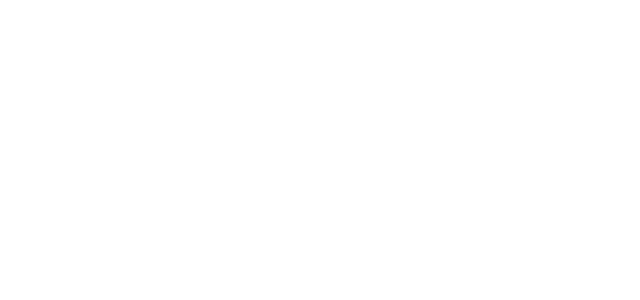
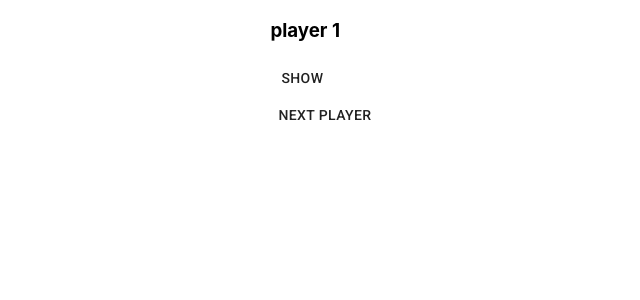
Before and after one commit to farshidmk/avalon, a React (Create React App) app: page / in a window 1280 px wide. Both pictures are taken after a click on the button "START". Shown: the top 300 px of the page, without its empty margins (315-955 px from the left). Built offline with nearby package versions, Linux system fonts and the light colour scheme.

Commit message:
show roles to each player - with out image and style

```diff
--- a/src/App.js
+++ b/src/App.js
@@ -1,6 +1,7 @@
 import React, { useState } from "react";
 import { makeStyles } from "@material-ui/core/styles";
 import Start from "./components/Start";
+import ShowCharactersToPlayers from "./components/ShowCharactersToPlayers";
 
 const useStyles = makeStyles((theme) => ({
   root: {
@@ -13,10 +14,26 @@
 const App = () => {
   const classes = useStyles();
   const [step, setStep] = useState(0);
+  const [players, setPlayers] = useState([]);
+  const [characters, setCharacters] = useState([]);
 
   return (
     <div className={classes.root}>
-      {step === 0 ? <Start onStart={() => setStep(1)} /> : null}
+      {step === 0 ? (
+        <Start
+          onStart={(players, characters) => {
+            setPlayers(players);
+            setCharacters(characters);
+            setStep(1);
+          }}
+        />
+      ) : step === 1 ? (
+        <ShowCharactersToPlayers
+          players={players}
+          characters={characters}
+          onGameStart={() => setStep(2)}
+        />
+      ) : null}
     </div>
   );
 };
--- /dev/null
+++ b/src/components/ShowCharactersToPlayers.jsx
@@ -0,0 +1,97 @@
+import React, { useEffect, useState } from "react";
+import clsx from "clsx";
+import { makeStyles } from "@material-ui/core/styles";
+import Button from "@material-ui/core/Button";
+import Collapse from "@material-ui/core/Collapse";
+
+const useStyles = makeStyles((theme) => ({
+  badCharacter: {
+    minWidth: "100px",
+    margin: "5px",
+    backgroundColor: "#aa303099",
+    border: "1px solid red",
+    color: "black",
+    textAlign: "center",
+  },
+  goodCharacter: {
+    minWidth: "100px",
+    margin: "5px",
+    backgroundColor: "#2020aaaa",
+    border: "1px solid blue",
+    color: "white",
+    textAlign: "center",
+  },
+}));
+
+const ShowCharactersToPlayers = (props) => {
+  const [playersRole, setPlayersRole] = useState([]);
+  const [playerIndex, setPlayerIndex] = useState(0);
+
+  useEffect(() => {
+    let characters = [...props.characters];
+    let players = [...props.players];
+    let temp = [];
+    for (let i = 0; i < props.characters.length; i++) {
+      let randomCharacter =
+        characters[Math.floor(Math.random() * characters.length)];
+      temp[i] = { name: players[i], role: randomCharacter };
+      let index = characters.indexOf(randomCharacter);
+      if (index > -1) {
+        characters.splice(index, 1);
+      }
+    }
+    setPlayersRole(temp);
+  }, [props.characters, props.players]);
+
+  return (
+    <div>
+      {playersRole.length ? (
+        <CardToShowPlayers
+          player={playersRole[playerIndex]}
+          nextPlayer={() => {
+            if (playerIndex >= playersRole.length - 1) {
+              props.onGameStart();
+            } else {
+              setPlayerIndex((i) => i + 1);
+            }
+          }}
+        />
+      ) : (
+        <h1>Avalon</h1>
+      )}
+    </div>
+  );
+};
+
+export default ShowCharactersToPlayers;
+
+const CardToShowPlayers = (props) => {
+  const classes = useStyles();
+  const [showRole, setShowRole] = useState(false);
+
+  console.log("props: ", props);
+  return (
+    <div>
+      <h3>{props.player.name}</h3>
+      <Button onDoubleClick={() => setShowRole((i) => !i)}>show</Button>
+      <Collapse in={showRole}>
+        <div
+          className={clsx({
+            [classes.badCharacter]: props.player.isBad,
+            [classes.goodCharacter]: props.player.isBad,
+          })}
+        >
+          {props.player.role.name}
+        </div>
+      </Collapse>
+      <Button
+        onClick={() => {
+          setShowRole(false);
+          props.nextPlayer();
+        }}
+      >
+        Next player
+      </Button>
+    </div>
+  );
+};
--- a/src/components/Start.jsx
+++ b/src/components/Start.jsx
@@ -60,6 +60,20 @@
     textAlign: "center",
   },
 }));
+
+const ROYAL_SERVANT = { name: "loyal servant", isBad: false };
+const CHARACTERS = [
+  ROYAL_SERVANT,
+  { name: "Merlin", isBad: false },
+  { name: "Percival", isBad: false },
+  { name: "Morgana", isBad: true },
+  { name: "Assassin", isBad: true },
+  ROYAL_SERVANT,
+  { name: "Mordred", isBad: true },
+  ROYAL_SERVANT,
+  ROYAL_SERVANT,
+  { name: "Oberon", isBad: true },
+];
 
 const Start = (props) => {
   const classes = useStyles();
@@ -128,7 +142,13 @@
       <div className={classes.charactersSection}>
         <ShowCharacters playersNo={playersNo} />
       </div>
-      <Button onClick={props.onStart} variant="contained" color="primary">
+      <Button
+        onClick={() =>
+          props.onStart(playersName, CHARACTERS.slice(0, playersNo))
+        }
+        variant="contained"
+        color="primary"
+      >
         Start
       </Button>
     </div>
@@ -138,21 +158,6 @@
 export default Start;
 
 const ShowCharacters = (props) => {
-  const classes = useStyles();
-  const ROYAL_SERVANT = { name: "loyal servant", isBad: false };
-  const CHARACTERS = [
-    ROYAL_SERVANT,
-    { name: "Merlin", isBad: false },
-    { name: "Percival", isBad: false },
-    { name: "Morgana", isBad: true },
-    { name: "Assassin", isBad: true },
-    ROYAL_SERVANT,
-    { name: "Mordred", isBad: true },
-    ROYAL_SERVANT,
-    ROYAL_SERVANT,
-    { name: "Oberon", isBad: true },
-  ];
-
   return (
     <>
       {CHARACTERS.slice(0, props.playersNo).map((ch, index) => (
```
